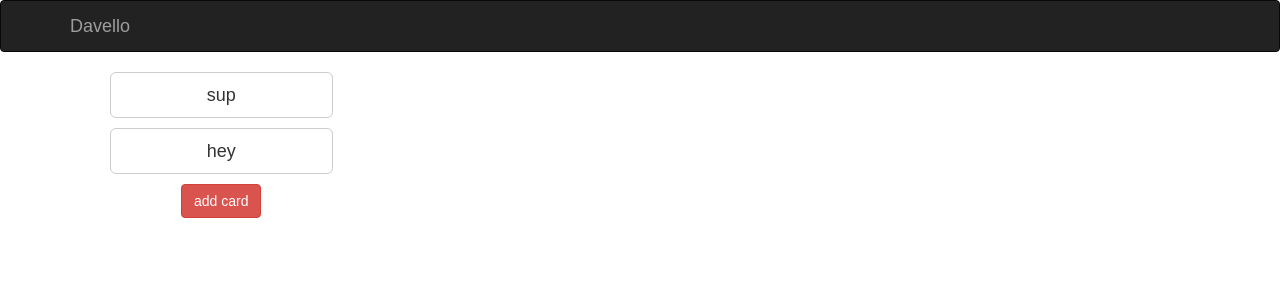
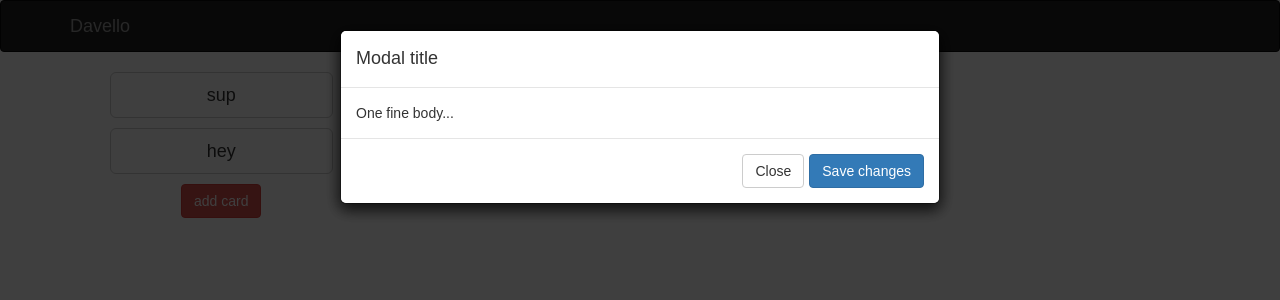
Before and after one commit to DavidPark2/davello, a React (Create React App) app: page / in a window 1280 px wide. Shown: the top 300 px of the page. Built offline with nearby package versions, Linux system fonts and the light colour scheme.

Commit message:
changed card back to controlled design, modal working, need to connect it to app

```diff
--- a/src/components/App.js
+++ b/src/components/App.js
@@ -64,7 +64,13 @@ class App extends Component {
 
   _editModal = (id, text, card) => {
     this.setState({
-
+      list: this.state.list.map(note => {
+        if(note.id === id) {
+          note.modal = false
+          note.card = card
+          note.text = text
+        }
+      })
     })
   }
 }
--- a/src/components/Card.js
+++ b/src/components/Card.js
@@ -1,7 +1,7 @@
 import React from 'react'
 import { Button, Col, Grid, Row, ButtonGroup } from 'react-bootstrap';
 
-// const Card = ({list, addCard, activateModal}) => (
+// const Card = ({list, addCard, activateModal, editModal}) => (
 // 	<div>
 // 		<Grid>
 //       <Row>
@@ -19,9 +19,10 @@ import { Button, Col, Grid, Row, ButtonGroup } from 'react-bootstrap';
 // 	</div>
 // )
 
-const Card = ({children, ...props}) => (
-  <div {...props}>
-    {children}
+// 2
+const Card = ({card, activateModal}) => (
+  <div>
+    <Button onClick={activateModal} bsSize="large" block>{card}</Button>
   </div>
 )
 
--- a/src/components/CardModal.js
+++ b/src/components/CardModal.js
@@ -1,39 +1,24 @@
 import React from 'react'
 import { Button, Modal, OverlayTrigger } from 'react-bootstrap';
 
-const CardModal = () => (
-	<div>
-		<Modal show={false}>
-	    <Modal.Header closeButton>
-	      <Modal.Title>Modal heading</Modal.Title>
-	    </Modal.Header>
-	    <Modal.Body>
-	      <h4>Text in a modal</h4>
-	      <p>Duis mollis, est non commodo luctus, nisi erat porttitor ligula.</p>
+const CardModal = ({editModal}) => (
+  <div className="static-modal">
+	  <Modal show={editModal}>
+	      <Modal.Header>
+	        <Modal.Title>Modal title</Modal.Title>
+	      </Modal.Header>
 
-	      <h4>Popover in a modal</h4>
-	      <p>there is a <OverlayTrigger overlay='Cool!'><a href="#">popover</a></OverlayTrigger> here</p>
+	      <Modal.Body>
+	        One fine body...
+	      </Modal.Body>
 
-	      <h4>Tooltips in a modal</h4>
-	      <p>there is a <OverlayTrigger overlay='Awesome!!'><a href="#">tooltip</a></OverlayTrigger> here</p>
-
-	      <hr />
-
-	      <h4>Overflowing text to show scroll behavior</h4>
-	      <p>Cras mattis consectetur purus sit amet fermentum. Cras justo odio, dapibus ac facilisis in, egestas eget quam. Morbi leo risus, porta ac consectetur ac, vestibulum at eros.</p>
-	      <p>Praesent commodo cursus magna, vel scelerisque nisl consectetur et. Vivamus sagittis lacus vel augue laoreet rutrum faucibus dolor auctor.</p>
-	      <p>Aenean lacinia bibendum nulla sed consectetur. Praesent commodo cursus magna, vel scelerisque nisl consectetur et. Donec sed odio dui. Donec ullamcorper nulla non metus auctor fringilla.</p>
-	      <p>Cras mattis consectetur purus sit amet fermentum. Cras justo odio, dapibus ac facilisis in, egestas eget quam. Morbi leo risus, porta ac consectetur ac, vestibulum at eros.</p>
-	      <p>Praesent commodo cursus magna, vel scelerisque nisl consectetur et. Vivamus sagittis lacus vel augue laoreet rutrum faucibus dolor auctor.</p>
-	      <p>Aenean lacinia bibendum nulla sed consectetur. Praesent commodo cursus magna, vel scelerisque nisl consectetur et. Donec sed odio dui. Donec ullamcorper nulla non metus auctor fringilla.</p>
-	      <p>Cras mattis consectetur purus sit amet fermentum. Cras justo odio, dapibus ac facilisis in, egestas eget quam. Morbi leo risus, porta ac consectetur ac, vestibulum at eros.</p>
-	      <p>Praesent commodo cursus magna, vel scelerisque nisl consectetur et. Vivamus sagittis lacus vel augue laoreet rutrum faucibus dolor auctor.</p>
-	      <p>Aenean lacinia bibendum nulla sed consectetur. Praesent commodo cursus magna, vel scelerisque nisl consectetur et. Donec sed odio dui. Donec ullamcorper nulla non metus auctor fringilla.</p>
-	    </Modal.Body>
-
-	  </Modal>
-	</div>
-)
+	      <Modal.Footer>
+	        <Button>Close</Button>
+	        <Button bsStyle="primary">Save changes</Button>
+	      </Modal.Footer>
+    </Modal>
+  </div>
+);
 
 export default CardModal
 
--- a/src/components/Cards.js
+++ b/src/components/Cards.js
@@ -4,6 +4,7 @@ import Card from './Card'
 import CardModal from './CardModal'
 import '../stylesheets/css/Cards.css'
 
+// 1
 // const Cards = ({list, addCard, activateModal, editModal}) => (
 //   <div>
 //     <Card
@@ -17,16 +18,21 @@ import '../stylesheets/css/Cards.css'
 //   </div>
 // )
 
+// 2
 const Cards = ({list, addCard, activateModal, editModal}) => (
   <div>
     <Grid>
       <Row>
         <Col sm={3}>
-          <ul>{list.map(({id, card}) =>
+          <ul>{list.map(({id, card, text}) =>
             <li className="cardList" key={id}>
-              <Card>
-                <Button bsSize="large" block>{card}</Button>
-              </Card>
+              <Card
+                card={card}
+                activateModal={activateModal.bind(null, id)}
+              />
+              <CardModal
+                editModal={editModal.bind(null, id)}
+              />
             </li>
           )}
           <Button onClick={addCard} bsStyle="danger">add card</Button>
@@ -37,4 +43,5 @@ const Cards = ({list, addCard, activateModal, editModal}) => (
   </div>
 )
 
+
 export default Cards
```
